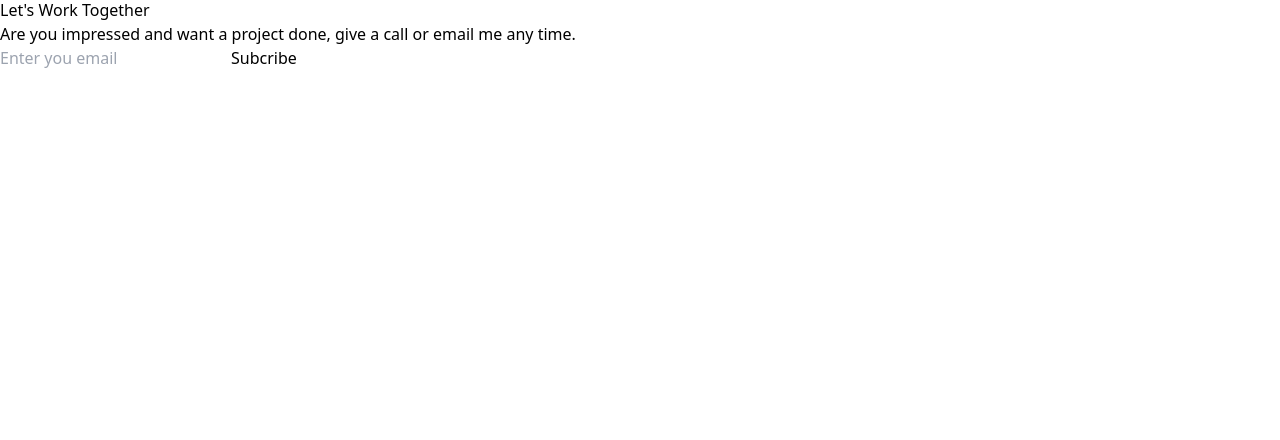
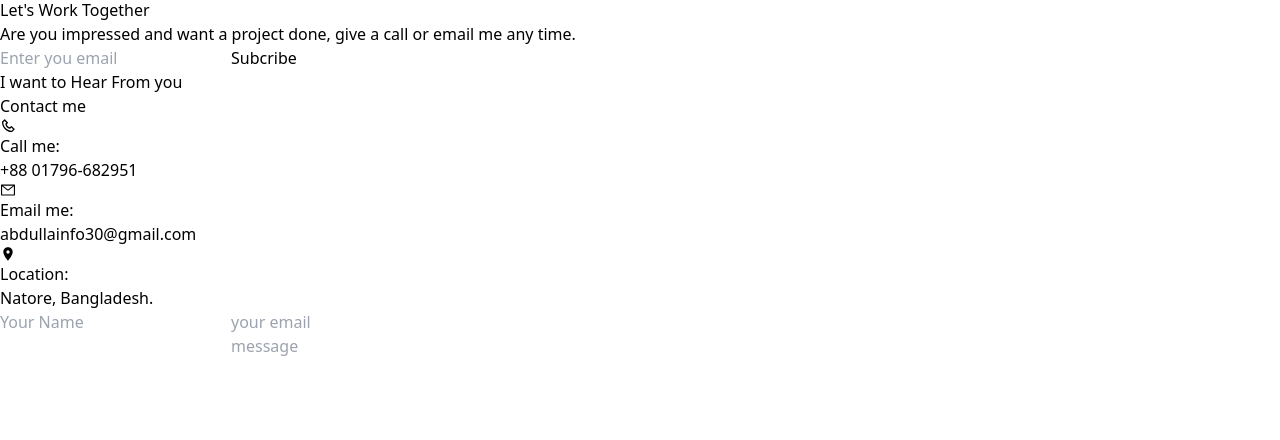
Before and after one commit to masudwebdeveloper/protfolio, a React (Vite) app: page / in a window 1280 px wide. Shown: the part 7862-8302 px from the top of the page. Before the commit the page ends 7932 px from the top, so only its background shows below. Built offline with nearby package versions, Linux system fonts and the light colour scheme.

Commit message:
contact section is done

```diff
--- a/src/components/common/About.tsx
+++ b/src/components/common/About.tsx
@@ -14,7 +14,7 @@ const About = () => {
         <p className="text-gray-200 text-xl mt-5">I'm 24 years old creative <strong>Web developer</strong> based in <a href="http://"><strong>front-end</strong></a> specializing in User Interface Design and Development. I build clean, appealing, and functional interfaces which comply with the latest web standards🔥</p>
         <br />
         <p className="text-gray-200 text-xl">I am currently complete web development from <a href="http://" target="_blank" rel="noopener noreferrer"><strong className="hover:text-blue-600">Programming Hero</strong></a> Course. I'm React web developer passionate about open source.</p>
-        <a href="https://" className="flex items-center bg-gradient-to-tr from-pink-500 to-violet-600 px-10 py-4 rounded-full mt-10 text-2xl font-medium text-white group sm:w-[250px]">
+        <a href="https://" className="flex items-center bg-blue-500 hover:bg-blue-600 transition duration-150 px-10 py-4 rounded-full mt-10 text-2xl font-medium text-white group sm:w-[250px]">
           Download cv
           <span>
             <TiChevronRightOutline className="inline-block ml-1 translate-x-0 group-hover:translate-x-2 transition-all duration-200"></TiChevronRightOutline>
--- a/src/components/common/Banner.tsx
+++ b/src/components/common/Banner.tsx
@@ -18,7 +18,7 @@ const Banner = () => {
           Am a Front-end base Back-end focus web developer passionate and
           experienced in buinding Web application.
         </p>
-        <button className="flex items-center bg-gradient-to-tr from-pink-500 to-violet-600 px-10 py-4 rounded-full mt-10 text-2xl font-medium text-white group">
+        <button className="flex items-center bg-blue-500 hover:bg-blue-600 transition duration-150 px-10 py-4 rounded-full mt-10 text-2xl font-medium text-white group">
           Hire me
           <span>
             <TiChevronRightOutline className="inline-block ml-1 translate-x-0 group-hover:translate-x-2 transition-all duration-200"></TiChevronRightOutline>
--- /dev/null
+++ b/src/components/common/Contact.tsx
@@ -0,0 +1,63 @@
+import React from "react";
+import { BiPhone } from "react-icons/bi";
+import { AiOutlineMail } from "react-icons/ai";
+import { MdLocationOn} from "react-icons/md";
+
+const Contact = () => {
+  return (
+    <div className="container mx-auto py-12">
+      <div className="py-16 text-center">
+        <h2 className="uppercase text-2xl text-gray-200">
+          I want to Hear From you
+        </h2>
+        <h1 className="uppercase text-5xl text-blue-600 mt-3">Contact me</h1>
+      </div>
+      <div className="grid grid-cols-1 sm:grid-cols-2 gap-10">
+        <div>
+          <div className="flex items-center gap-x-10">
+            <div className="w-16 h-16 bg-gray-300 flex items-center justify-center rounded-full">
+              <BiPhone className="text-4xl text-[#182F51]" />
+            </div>
+            <div>
+                <h3 className="text-3xl font-semibold text-gray-200">Call me: </h3>
+                <p className="text-2xl font-semibold text-gray-200">+88 01796-682951</p>
+            </div>
+          </div>
+          <div className="flex items-center gap-x-10 my-14">
+            <div className="w-16 h-16 bg-gray-300 flex items-center justify-center rounded-full">
+              <AiOutlineMail className="text-4xl text-[#000000]" />
+            </div>
+            <div>
+                <h3 className="text-3xl font-semibold text-gray-200">Email me: </h3>
+                <p className="text-2xl font-semibold text-gray-200">abdullainfo30@gmail.com</p>
+            </div>
+          </div>
+          <div className="flex items-center gap-x-10">
+            <div className="w-16 h-16 bg-gray-300 flex items-center justify-center rounded-full">
+              <MdLocationOn className="text-4xl text-[#F10000]" />
+            </div>
+            <div>
+                <h3 className="text-3xl font-semibold text-gray-200">Location: </h3>
+                <p className="text-2xl font-semibold text-gray-200">Natore, Bangladesh.</p>
+            </div>
+          </div>
+        </div>
+        <div>
+            <form action="" className="flex flex-col gap-y-5">
+                <div className="flex gap-x-5">
+                    <input type="text" name="name" id="name" placeholder="Your Name" className="bg-[#14143A] p-5 rounded-md text-gray-100 text-xl flex-grow" />
+                    <input type="email" name="email" id="email" placeholder="your email" className="bg-[#14143A] p-5 rounded-md text-gray-100 text-xl flex-grow" required />
+                </div>
+                <input type="text" name="subject" id="subject" placeholder="your subject" className="bg-[#14143A] p-5 rounded-md text-gray-100 text-xl flex-grow" />
+                <textarea name="description" id="description" cols={30} rows={5} className="bg-[#14143A] p-5 rounded-md text-gray-100 text-xl flex-grow" placeholder="message"></textarea>
+                <button className="py-5 px-10 hover:bg-blue-600 transition duration-150 text-gray-100 rounded-full bg-blue-500 text-2xl font-semibold" type="submit">
+                    send
+                </button>
+            </form>
+        </div>
+      </div>
+    </div>
+  );
+};
+
+export default Contact;
--- a/src/components/common/Subcribe.tsx
+++ b/src/components/common/Subcribe.tsx
@@ -22,7 +22,7 @@ const Subcribe = () => {
                 className="py-5 px-10 w-3/5 rounded-full ml-10 text-gray-900 text-xl"
                 placeholder="Enter you email"
               />
-              <button className="py-5 px-10 rounded-full text-gray-100 text-xl font-bold bg-blue-500 ml-10" type="submit">Subcribe</button>
+              <button className="py-5 px-10 hover:bg-blue-600 transition duration-150 rounded-full text-gray-100 text-xl font-bold bg-blue-500 ml-10" type="submit">Subcribe</button>
             </form>
           </div>
         </div>
--- a/src/components/pages/Home.tsx
+++ b/src/components/pages/Home.tsx
@@ -6,6 +6,7 @@ import Service from "../common/Service";
 import SKills from "../common/SKills";
 import MyWork from "../common/MyWork";
 import Subcribe from "../common/Subcribe";
+import Contact from "../common/Contact";
 
 const Home = () => {
   return (
@@ -38,6 +39,10 @@ const Home = () => {
       <div className="bg-[#0D012C]">
         <Subcribe />
       </div>
+      {/* contact section */}
+      <div className="bg-[#0D012C]">
+        <Contact />
+      </div>
 
     </main>
   );
```
